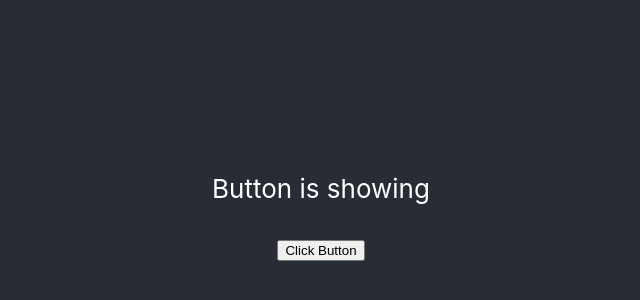
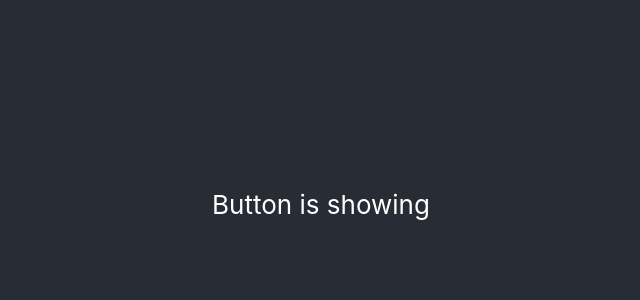
Before and after one commit to isti20/react-basic, a React (Create React App) app: page / in a window 1280 px wide. Shown: the part 196-496 px from the top of the page, without its empty margins (319-959 px from the left). Built offline with nearby package versions, Linux system fonts and the light colour scheme.

Commit message:
Conditional Rendering: Contoh 4

```diff
--- a/src/App.js
+++ b/src/App.js
@@ -1,11 +1,11 @@
-import Conditional3 from './components/Conditional3';
+import Conditional4 from './components/Conditional4';
 import './App.css';
 
 function App() {
   return (
     <div className="App">
       <header className="App-header">
-        <Conditional3 />
+        <Conditional4 />
       </header>
     </div>
   );
--- /dev/null
+++ b/src/components/Conditional4.jsx
@@ -0,0 +1,14 @@
+import React from "react";
+
+const Conditional4 = () => {
+  const [show, setShow] = React.useState(true);
+
+  const buttonToggle = () => {
+    setShow(!show);
+  };
+
+  // cara 4
+  return show ? <p>Button is showing</p> : <p>Button is hide</p>;
+};
+
+export default Conditional4;
```
